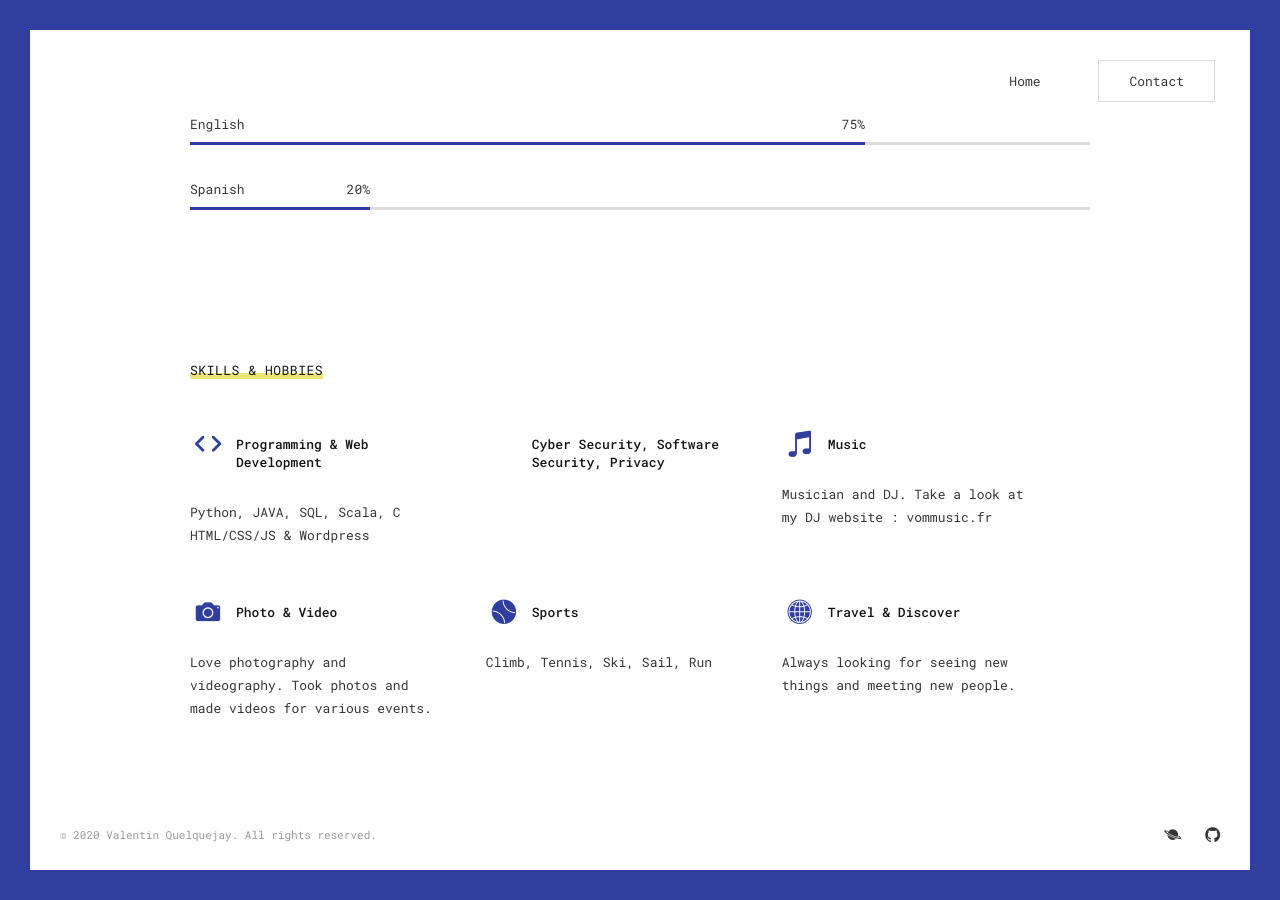
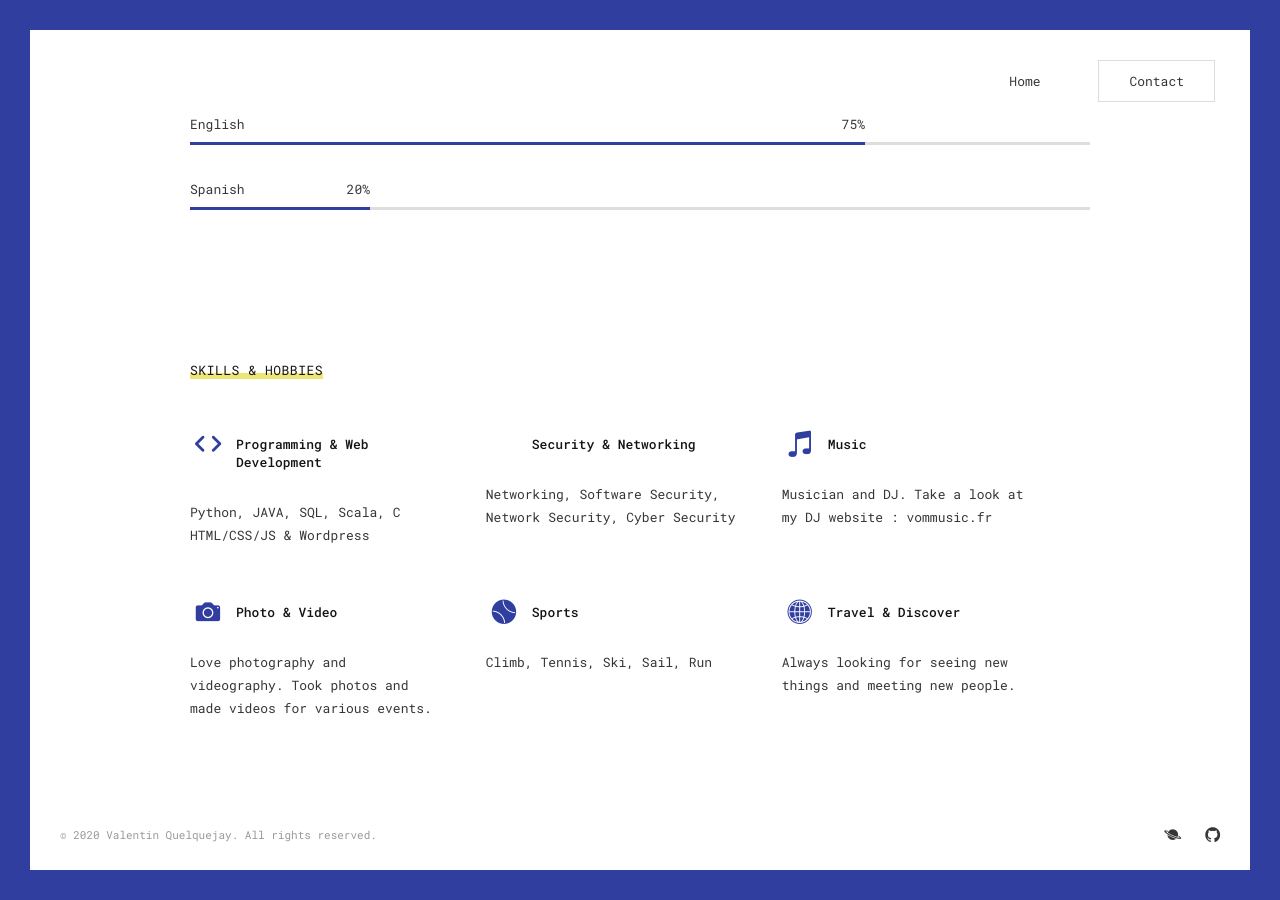
Before and after one commit to vquelque/vquelque.github.io, a Jekyll site: the page built from resume.md, in a window 1280 px wide and 900 px high, scrolled down 2512 px. Built offline with Jekyll 4.4.1, drawn with Linux system fonts in a browser that asks for light colours; some web fonts are replaced.

Commit message:
skills & hobies updated

```diff
--- a/resume.md
+++ b/resume.md
@@ -45,9 +45,9 @@ skills:
   - icon: ion-code
     name: Programming & Web Development
     description: Python, JAVA, SQL, Scala, C <br> HTML/CSS/JS & Wordpress
-  - icon: lock
-    name: Cyber Security, Software Security, Privacy
-    description:
+  - icon: ion-lock
+    name: Security & Networking
+    description: Networking, Software Security, Network Security, Cyber Security
   - icon: ion ion-music-note
     name: Music
     description: 'Musician and DJ. Take a look at my DJ website : <a href="http://www.vommusic.fr">vommusic.fr<a>'
```
